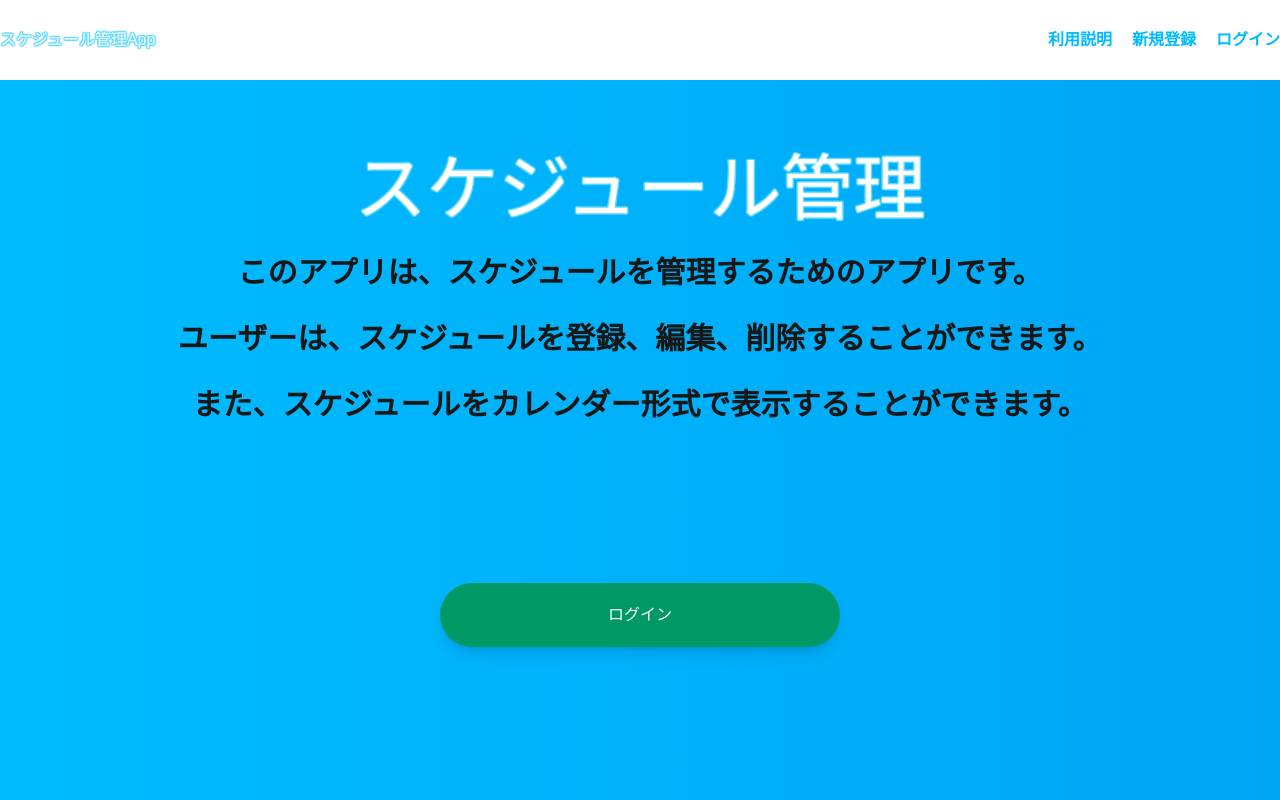
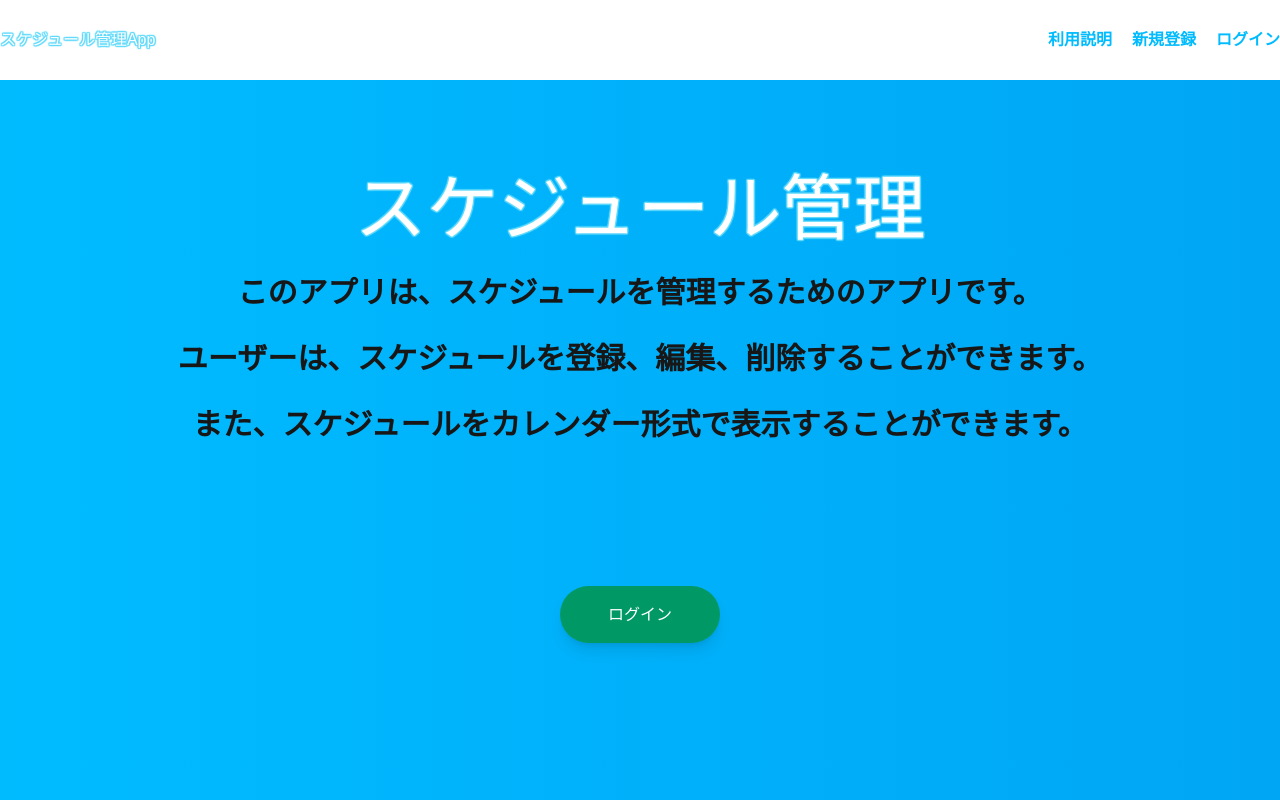
Before and after one commit to Hashimoto-Noriaki/Next-Schedule-AppRouter, a Next.js app: page / in a window 1280 px wide. Built offline with nearby package versions, Linux system fonts and the light colour scheme.

Commit message:
リファクタリング(ログインボタン)

```diff
--- a/src/components/atoms/LoginButton.tsx
+++ b/src/components/atoms/LoginButton.tsx
@@ -1,13 +1,19 @@
-import { ReactNode } from 'react'
+import Link from 'next/link';
+import type { PropsWithChildren } from 'react';
 
-type PropsType = {
-    children:ReactNode;
+type Props = PropsWithChildren<{
+    href: string;
+    onClick?: () => void;
+}>;
+
+export default function LoginButton({ href, onClick, children }: Props) {
+    return (
+        <Link
+            href={href}
+            className="bg-emerald-600 px-12 py-5 rounded-full text-white w-[400px] shadow-lg hover:bg-emerald-400 transition"
+            onClick={onClick}
+        >
+            {children}
+        </Link>
+    );
 }
-
-export default function TopPage({children}: PropsType){
-    return (
-        <button className="bg-emerald-600 px-12 py-5 rounded-full text-white w-[400px] shadow-lg  hover:bg-emerald-400 transition">
-            {children}
-        </button>
-    )
-}
--- a/src/components/pages/TopPage.tsx
+++ b/src/components/pages/TopPage.tsx
@@ -1,5 +1,7 @@
+
 import { NotLoginLayout }  from '../../components/templates/NotLoginLayout'
 import LoginButton  from '../../components/atoms/LoginButton'
+
 
 export function TopPage(){
     return(
@@ -11,7 +13,7 @@ export function TopPage(){
                 <p className="pt-[30px] font-bold text-3xl">また、スケジュールをカレンダー形式で表示することができます。</p>
             </div>
             <div className="pt-[20vh]">
-                <LoginButton onClick= {() => null}>
+                <LoginButton href="/">
                     ログイン
                 </LoginButton>
             </div>
```
